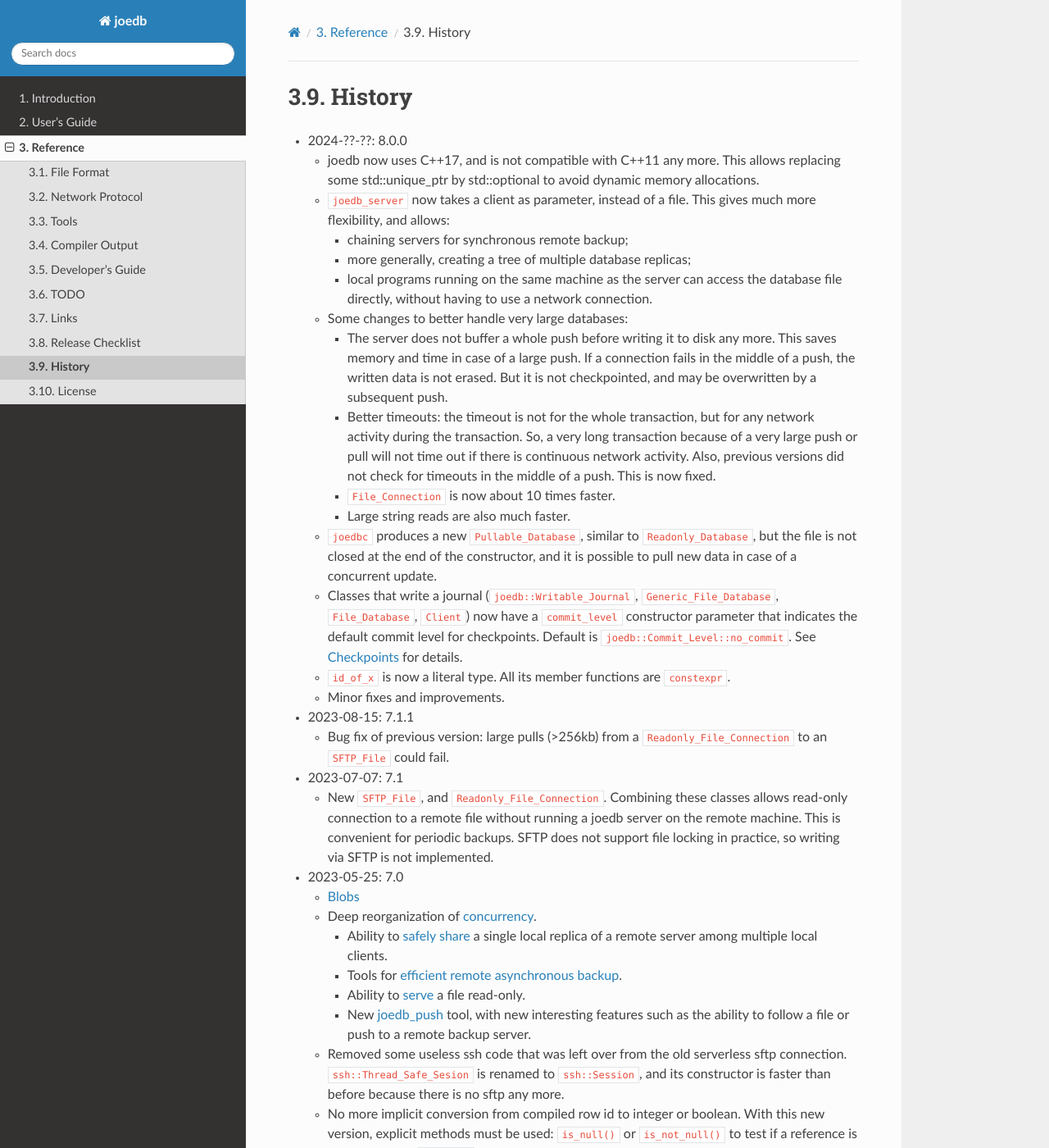
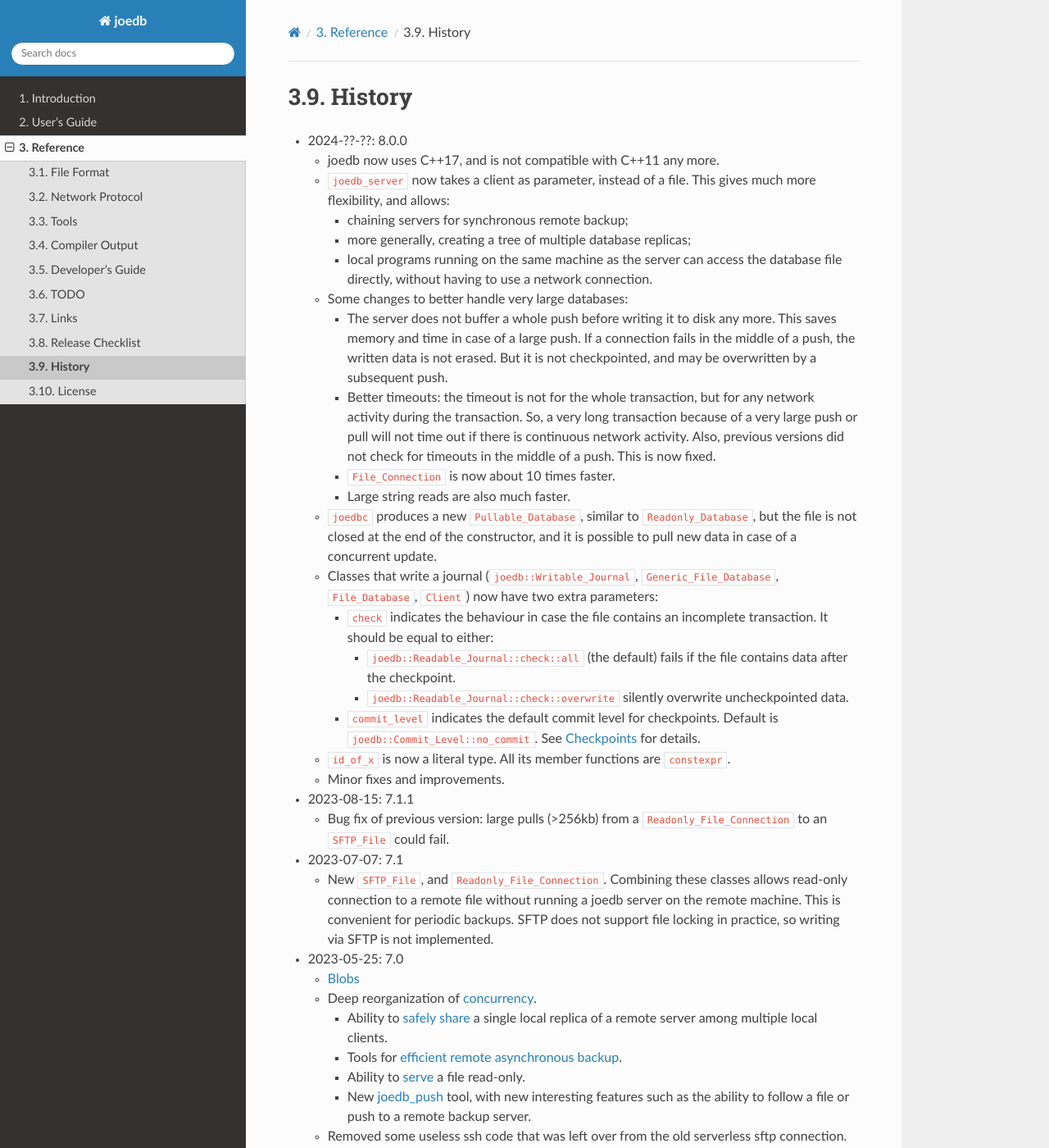
Before and after one commit to Remi-Coulom/joedb, a Sphinx documentation site: the page built from doc/source/history.rst, in a window 1280 px wide and 1400 px high. Shown: the whole window at 82% size. Built offline with Sphinx 7.4.7 and the Read the Docs theme 2.0.0, drawn with Linux system fonts in a browser that asks for light colours; formulas are drawn with MathJax 3.

Commit message:
"check" parameter for journal construction (and compiled db)

```diff
--- a/doc/source/history.rst
+++ b/doc/source/history.rst
@@ -3,9 +3,7 @@ History
 
 - 2024-??-??: 8.0.0
 
-  - joedb now uses C++17, and is not compatible with C++11 any more. This
-    allows replacing some std::unique_ptr by std::optional to avoid dynamic
-    memory allocations.
+  - joedb now uses C++17, and is not compatible with C++11 any more.
   - ``joedb_server`` now takes a client as parameter, instead of a file. This
     gives much more flexibility, and allows:
 
@@ -17,9 +15,9 @@ History
   - Some changes to better handle very large databases:
 
     - The server does not buffer a whole push before writing it to disk any
-      more.  This saves memory and time in case of a large push. If a
-      connection fails in the middle of a push, the written data is not erased.
-      But it is not checkpointed, and may be overwritten by a subsequent push.
+      more. This saves memory and time in case of a large push. If a connection
+      fails in the middle of a push, the written data is not erased. But it is
+      not checkpointed, and may be overwritten by a subsequent push.
     - Better timeouts: the timeout is not for the whole transaction, but for
       any network activity during the transaction. So, a very long transaction
       because of a very large push or pull will not time out if there is
@@ -33,10 +31,18 @@ History
     constructor, and it is possible to pull new data in case of a concurrent
     update.
   - Classes that write a journal (``joedb::Writable_Journal``,
-    ``Generic_File_Database``, ``File_Database``, ``Client``) now have a
-    ``commit_level`` constructor parameter that indicates the default commit
-    level for checkpoints. Default is ``joedb::Commit_Level::no_commit``. See
-    :doc:`Checkpoints <checkpoints>` for details.
+    ``Generic_File_Database``, ``File_Database``, ``Client``) now have two
+    extra parameters:
+
+    - ``check`` indicates the behaviour in case the file contains an incomplete transaction. It should be equal to either:
+
+      - ``joedb::Readable_Journal::check::all`` (the default) fails if the file contains data after the checkpoint.
+      - ``joedb::Readable_Journal::check::overwrite`` silently overwrite uncheckpointed data.
+
+    - ``commit_level`` indicates the default commit level for checkpoints.
+      Default is ``joedb::Commit_Level::no_commit``. See :doc:`Checkpoints
+      <checkpoints>` for details.
+
   - ``id_of_x`` is now a literal type. All its member functions are
     ``constexpr``.
   - Minor fixes and improvements.
--- a/doc/source/todo.rst
+++ b/doc/source/todo.rst
@@ -4,16 +4,13 @@ TODO
 Short-term fixes for next release
 ---------------------------------
 
-- Check::all & ~Check::big_size as option for writable files
 - Thorough tests of server:
 
-  - test shared connection
   - stress test (many clients, random concurrent read and writes, ...)
   - fuzzer
 
 Journal File
 ------------
-- Allow opening compiled database with Check::all & ~Check::big_size
 - FILE_FLAG_SEQUENTIAL_SCAN or explicit asynchronous prefetech: https://devblogs.microsoft.com/oldnewthing/20221130-00/?p=107505
 - Test (and don't allow) file size > 2Gb in 32-bit code (in theory, should also test if 64-bit overflows).
 
```
Also changed, not shown: 7 other files.
